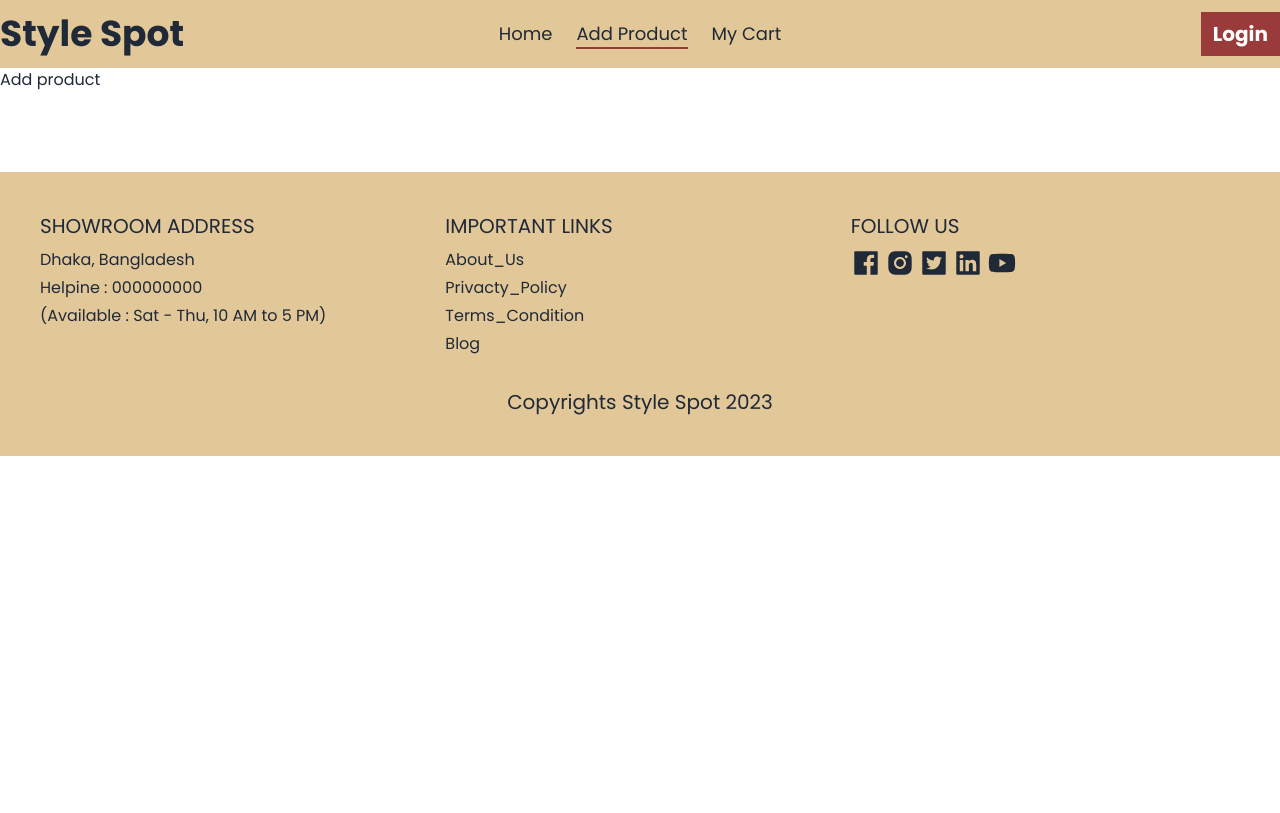
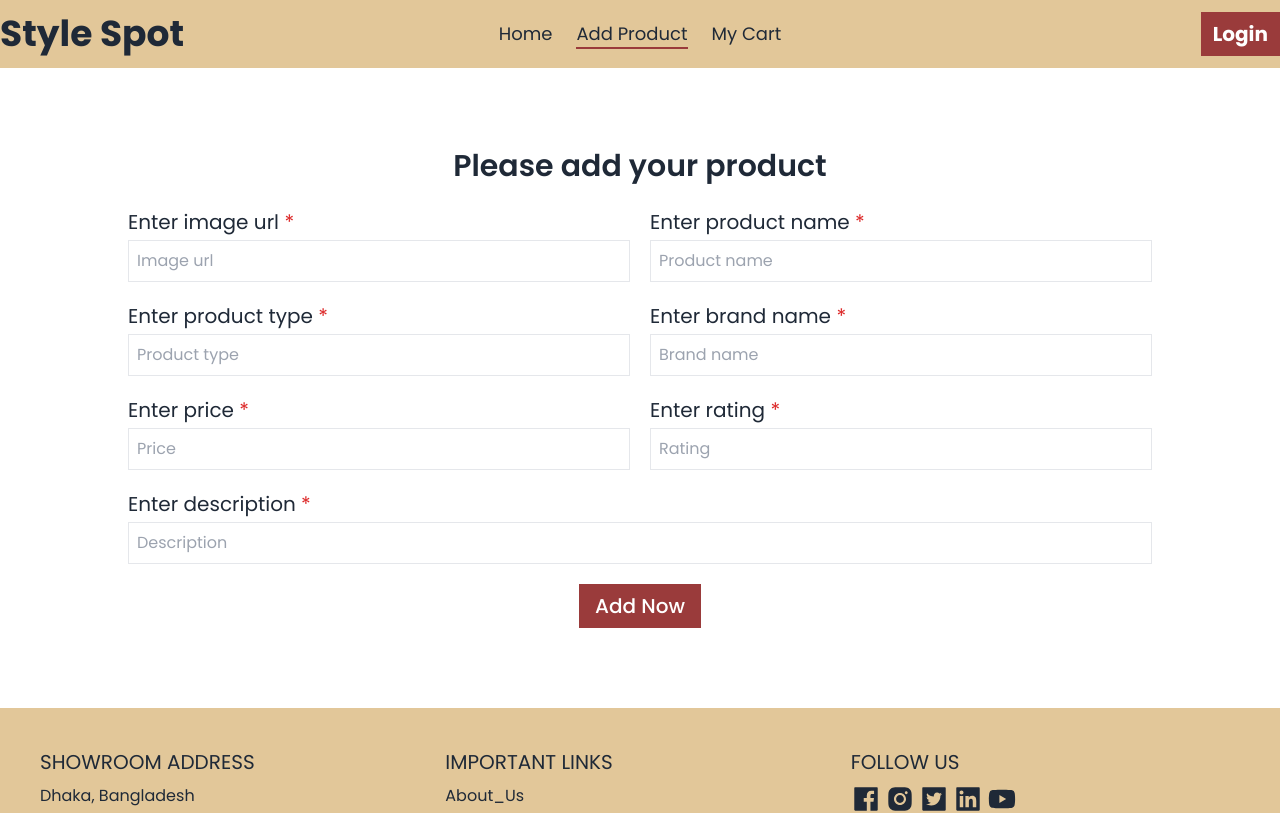
Before and after one commit to abusayed0/style-spot-client, a React (Vite) app: page /add-product in a window 1280 px wide. Shown: the top 813 px of the page. Built offline with nearby package versions, Linux system fonts and the light colour scheme.

Commit message:
added add product page and functionality

```diff
--- a/src/pages/add-product/AddProduct.jsx
+++ b/src/pages/add-product/AddProduct.jsx
@@ -1,8 +1,67 @@
 
 const AddProduct = () => {
+    const handleAddProduct = e => {
+        e.preventDefault();
+        const form = e.target;
+        const image = form.image.value;
+        const name = form.name.value;
+        const type = form.type.value;
+        const brand = form.brand.value;
+        const price = form.price.value;
+        const rating = form.rating.value;
+        const description = form.description.value;
+        const productData = {name: name, brand: brand.toLowerCase().trim(), type : type, price: price, short_description: description, rating: rating, image: image};
+        console.log(productData);
+        fetch("http://localhost:5000/product", {
+            method: "POST",
+            headers:{
+                "Content-Type": "application/json"
+            },
+            body: JSON.stringify(productData)
+        })
+        .then(res => res.json())
+        .then(data => console.log(data))
+    };
     return (
-        <div>
-            <h2>Add product</h2>
+        <div className="mt-20 w-4/5 mx-auto">
+            <h2 className="text-3xl font-semibold text-center">Please add your product</h2>
+            <form onSubmit={handleAddProduct} className="mt-6 flex flex-col items-center gap-5">
+                <div className="w-full flex flex-col md:flex-row gap-5">
+                    <div className="w-full md:w-1/2">
+                        <label htmlFor="image" className="text-xl">Enter image url <span className="text-red-600">*</span></label>
+                        <input id="image" type="text" name="image" className="mt-1 w-full p-2 border" placeholder="Image url" required />
+                    </div>
+                    <div className="w-full md:w-1/2">
+                        <label htmlFor="name" className="text-xl">Enter product name <span className="text-red-600">*</span></label>
+                        <input id="name" type="text" name="name" className="mt-1 w-full p-2 border" placeholder="Product name" required />
+                    </div>
+                </div>
+                <div className="w-full flex flex-col md:flex-row gap-5">
+                    <div className="w-full md:w-1/2">
+                        <label htmlFor="type" className="text-xl">Enter product type <span className="text-red-600">*</span></label>
+                        <input id="type" type="text" name="type" className="mt-1 w-full p-2 border" placeholder="Product type" required />
+                    </div>
+                    <div className="w-full md:w-1/2">
+                        <label htmlFor="brand" className="text-xl">Enter brand name <span className="text-red-600">*</span></label>
+                        <input id="brand" type="text" name="brand" className="mt-1 w-full p-2 border" placeholder="Brand name" required />
+                    </div>
+                </div>
+                <div className="w-full flex flex-col md:flex-row gap-5">
+                    <div className="w-full md:w-1/2">
+                        <label htmlFor="price" className="text-xl">Enter price <span className="text-red-600">*</span></label>
+                        <input id="price" type="text" name="price" className="mt-1 w-full p-2 border" placeholder="Price" required />
+                    </div>
+                    <div className="w-full md:w-1/2">
+                        <label htmlFor="rating" className="text-xl">Enter rating <span className="text-red-600">*</span></label>
+                        <input id="rating" type="text" name="rating" className="mt-1 w-full p-2 border" placeholder="Rating" required />
+                    </div>
+                </div>
+                <div className="w-full">
+                    <label htmlFor="description" className="text-xl">Enter description <span className="text-red-600">*</span></label>
+                    <input id="description" type="text" name="description" className="mt-1 w-full p-2 border" placeholder="Description" required />
+                </div>
+                <button type="submit" className="px-4 py-2 text-xl font-medium text-white bg-[#9A3B3B]">Add Now</button>
+            </form>
         </div>
     );
 };
--- a/src/pages/brand-products/SingleProduct.jsx
+++ b/src/pages/brand-products/SingleProduct.jsx
@@ -20,8 +20,8 @@ const SingleProduct = ({ productData }) => {
                     <h5 className="text-2xl">Price : {price} $</h5>
                 </div>
                 <div className="mt-3 flex justify-center gap-4">
-                    <button  className="text-xl font-semibold text-white bg-[#9A3B3B] px-2 py-1">Update</button>
-                    <button onClick={() => navigate(`/${brand}/${_id}`)} className="text-xl font-semibold text-white bg-[#9A3B3B] px-2 py-1">Details</button>
+                    <button  className="text-xl font-medium text-white bg-[#9A3B3B] px-2 py-1">Update</button>
+                    <button onClick={() => navigate(`/${brand}/${_id}`)} className="text-xl font-medium text-white bg-[#9A3B3B] px-2 py-1">Details</button>
                 </div>
             </div>
         </div>
```
